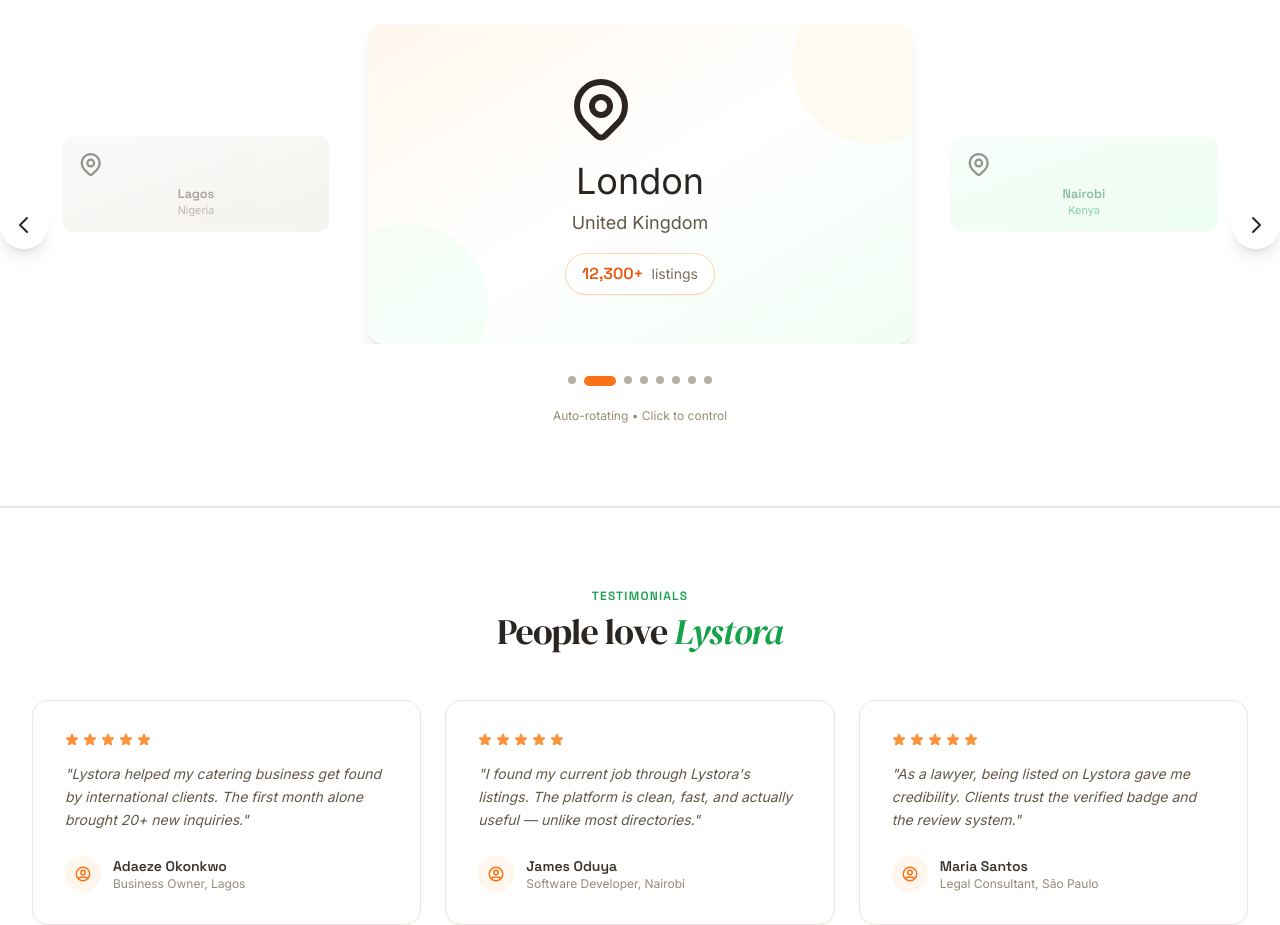
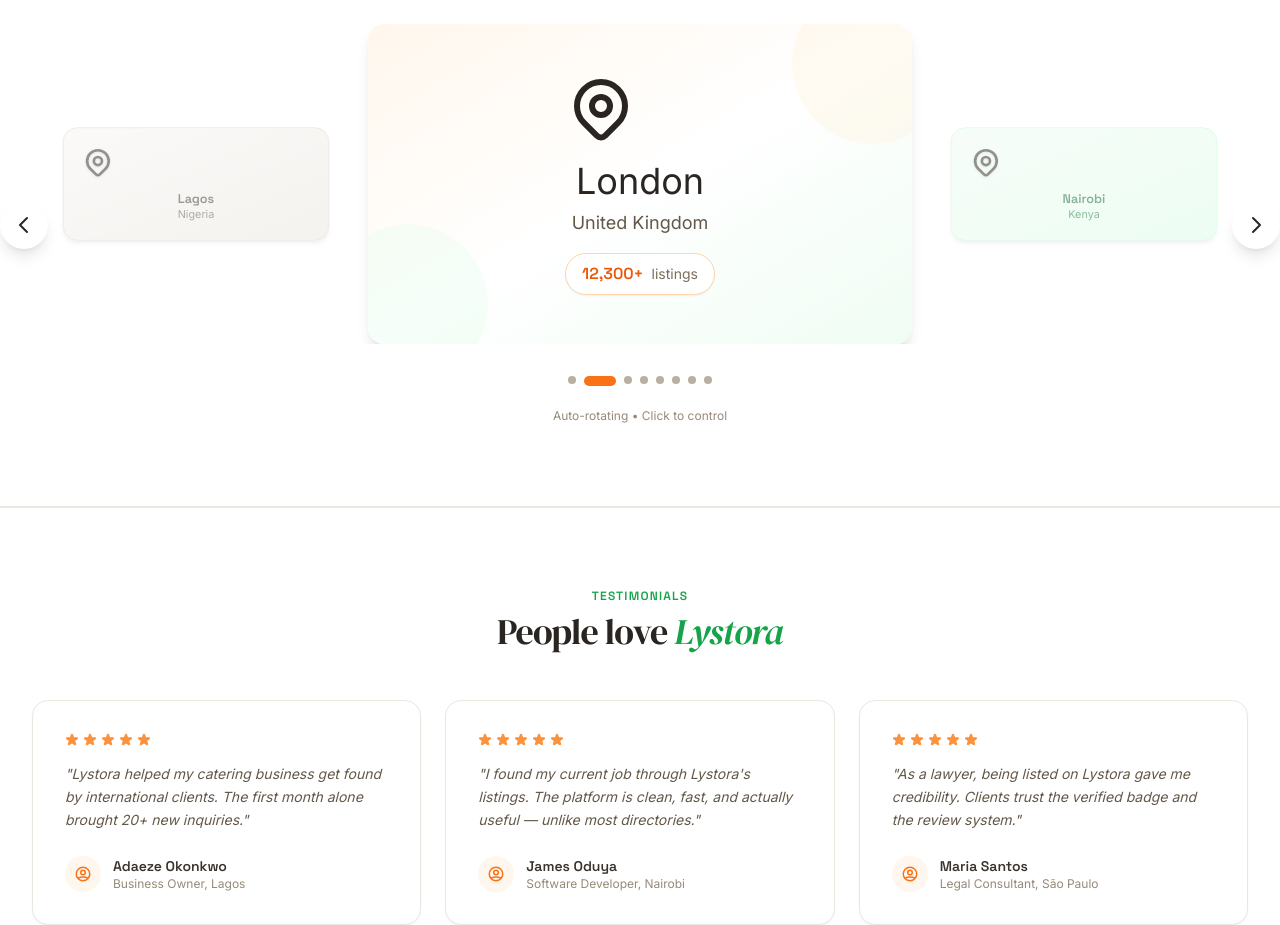
Before and after one commit to Ifunanya-190/Lystora, a React (Vite) app: page / in a window 1280 px wide. Shown: the part 2400-3325 px from the top of the page. Built offline with nearby package versions, Linux system fonts and the light colour scheme; no server answers.

Commit message:
Increase logo size, enhance featured listings animations, improve carousel styling, and remove redundant policy links

```diff
--- a/src/components/CityCarousel.jsx
+++ b/src/components/CityCarousel.jsx
@@ -47,13 +47,13 @@
       <div className="relative overflow-hidden w-full">
         <div className="flex items-center justify-center gap-4 md:gap-6 px-4">
           {/* Previous City (Left) - Peek View */}
-          <div className="hidden md:flex flex-shrink-0 w-1/4 opacity-50 transform scale-90 transition-all duration-500">
-            <div className="w-full bg-gradient-to-br from-ink-50 to-ink-100 rounded-xl p-4 text-center">
-              <div className="text-3xl mb-2">{prevCity.flag}</div>
-              <h4 className="font-accent font-semibold text-sm text-ink-700 truncate">
+          <div className="hidden md:flex flex-shrink-0 w-1/4 opacity-50 transform scale-90 transition-all duration-500 hover:opacity-70 hover:scale-95">
+            <div className="w-full bg-gradient-to-br from-ink-50 to-ink-100 rounded-2xl p-5 text-center border border-ink-200 shadow-md hover:shadow-lg transition-all">
+              <div className="text-4xl mb-3 filter drop-shadow">{prevCity.flag}</div>
+              <h4 className="font-accent font-semibold text-sm text-ink-800 truncate">
                 {prevCity.name}
               </h4>
-              <p className="text-xs text-ink-500">{prevCity.country}</p>
+              <p className="text-xs text-ink-600">{prevCity.country}</p>
             </div>
           </div>
 
@@ -88,13 +88,13 @@
           </Link>
 
           {/* Next City (Right) - Peek View */}
-          <div className="hidden md:flex flex-shrink-0 w-1/4 opacity-50 transform scale-90 transition-all duration-500">
-            <div className="w-full bg-gradient-to-br from-forest-50 to-forest-100 rounded-xl p-4 text-center">
-              <div className="text-3xl mb-2">{nextCity.flag}</div>
-              <h4 className="font-accent font-semibold text-sm text-forest-700 truncate">
+          <div className="hidden md:flex flex-shrink-0 w-1/4 opacity-50 transform scale-90 transition-all duration-500 hover:opacity-70 hover:scale-95">
+            <div className="w-full bg-gradient-to-br from-forest-50 to-forest-100 rounded-2xl p-5 text-center border border-forest-200 shadow-md hover:shadow-lg transition-all">
+              <div className="text-4xl mb-3 filter drop-shadow">{nextCity.flag}</div>
+              <h4 className="font-accent font-semibold text-sm text-forest-800 truncate">
                 {nextCity.name}
               </h4>
-              <p className="text-xs text-forest-600">{nextCity.country}</p>
+              <p className="text-xs text-forest-700">{nextCity.country}</p>
             </div>
           </div>
         </div>
--- a/src/components/ListingCard.jsx
+++ b/src/components/ListingCard.jsx
@@ -17,14 +17,14 @@
   return (
     <Link
       to={`/listing/${id}`}
-      className="group card-elevated overflow-hidden flex flex-col"
+      className="group card-elevated overflow-hidden flex flex-col transition-all duration-500 hover:shadow-xl hover:-translate-y-2 animate-fade-in"
     >
       {/* Image */}
       <div className="relative h-48 bg-ink-100 overflow-hidden">
         <img
           src={image}
           alt={name}
-          className="w-full h-full object-cover group-hover:scale-105 transition-transform duration-500"
+          className="w-full h-full object-cover group-hover:scale-110 transition-transform duration-700"
           loading="lazy"
         />
         {featured && (
--- a/src/components/Navbar.jsx
+++ b/src/components/Navbar.jsx
@@ -42,7 +42,7 @@
           <img
             src="/logo.png"
             alt="Lystora"
-            className="h-14 md:h-20 w-auto object-contain hover:opacity-80 transition-opacity"
+            className="h-16 md:h-24 w-auto object-contain hover:opacity-80 transition-opacity"
           />
         </Link>
 
--- a/src/pages/Cookies.jsx
+++ b/src/pages/Cookies.jsx
@@ -260,13 +260,6 @@
             />
           </svg>
         </div>
-        <div className="bg-ink-900 py-12 text-center">
-          <p className="text-ink-400 text-sm mb-4">Also check out our</p>
-          <div className="flex flex-wrap justify-center gap-3">
-            <Link to="/privacy" className="inline-flex items-center justify-center gap-2 bg-transparent text-terra-400 px-5 py-2.5 rounded-xl font-accent font-semibold text-xs border-2 border-ink-600 hover:bg-terra-500 hover:text-white hover:border-terra-500 transition-all duration-200">Privacy Policy</Link>
-            <Link to="/terms" className="inline-flex items-center justify-center gap-2 bg-transparent text-terra-400 px-5 py-2.5 rounded-xl font-accent font-semibold text-xs border-2 border-ink-600 hover:bg-terra-500 hover:text-white hover:border-terra-500 transition-all duration-200">Terms of Service</Link>
-          </div>
-        </div>
       </section>
     </>
   )
--- a/src/pages/Privacy.jsx
+++ b/src/pages/Privacy.jsx
@@ -261,13 +261,6 @@
             />
           </svg>
         </div>
-        <div className="bg-ink-900 py-12 text-center">
-          <p className="text-ink-400 text-sm mb-4">Also check out our</p>
-          <div className="flex flex-wrap justify-center gap-3">
-            <Link to="/terms" className="inline-flex items-center justify-center gap-2 bg-transparent text-terra-400 px-5 py-2.5 rounded-xl font-accent font-semibold text-xs border-2 border-ink-600 hover:bg-terra-500 hover:text-white hover:border-terra-500 transition-all duration-200">Terms of Service</Link>
-            <Link to="/cookies" className="inline-flex items-center justify-center gap-2 bg-transparent text-terra-400 px-5 py-2.5 rounded-xl font-accent font-semibold text-xs border-2 border-ink-600 hover:bg-terra-500 hover:text-white hover:border-terra-500 transition-all duration-200">Cookie Policy</Link>
-          </div>
-        </div>
       </section>
     </>
   )
--- a/src/pages/Terms.jsx
+++ b/src/pages/Terms.jsx
@@ -297,13 +297,6 @@
             />
           </svg>
         </div>
-        <div className="bg-ink-900 py-12 text-center">
-          <p className="text-ink-400 text-sm mb-4">Also check out our</p>
-          <div className="flex flex-wrap justify-center gap-3">
-            <Link to="/privacy" className="inline-flex items-center justify-center gap-2 bg-transparent text-terra-400 px-5 py-2.5 rounded-xl font-accent font-semibold text-xs border-2 border-ink-600 hover:bg-terra-500 hover:text-white hover:border-terra-500 transition-all duration-200">Privacy Policy</Link>
-            <Link to="/cookies" className="inline-flex items-center justify-center gap-2 bg-transparent text-terra-400 px-5 py-2.5 rounded-xl font-accent font-semibold text-xs border-2 border-ink-600 hover:bg-terra-500 hover:text-white hover:border-terra-500 transition-all duration-200">Cookie Policy</Link>
-          </div>
-        </div>
       </section>
     </>
   )
```
